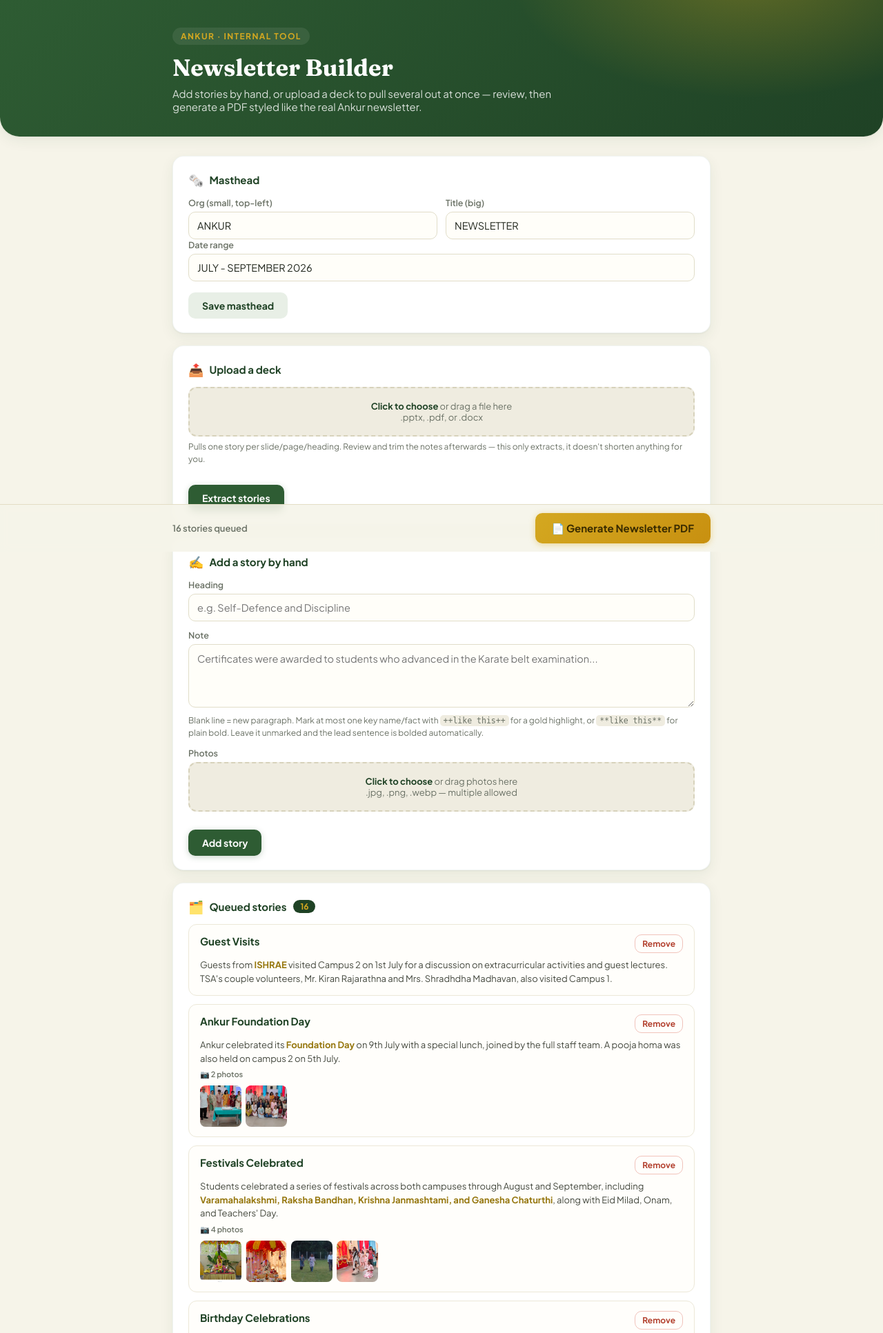
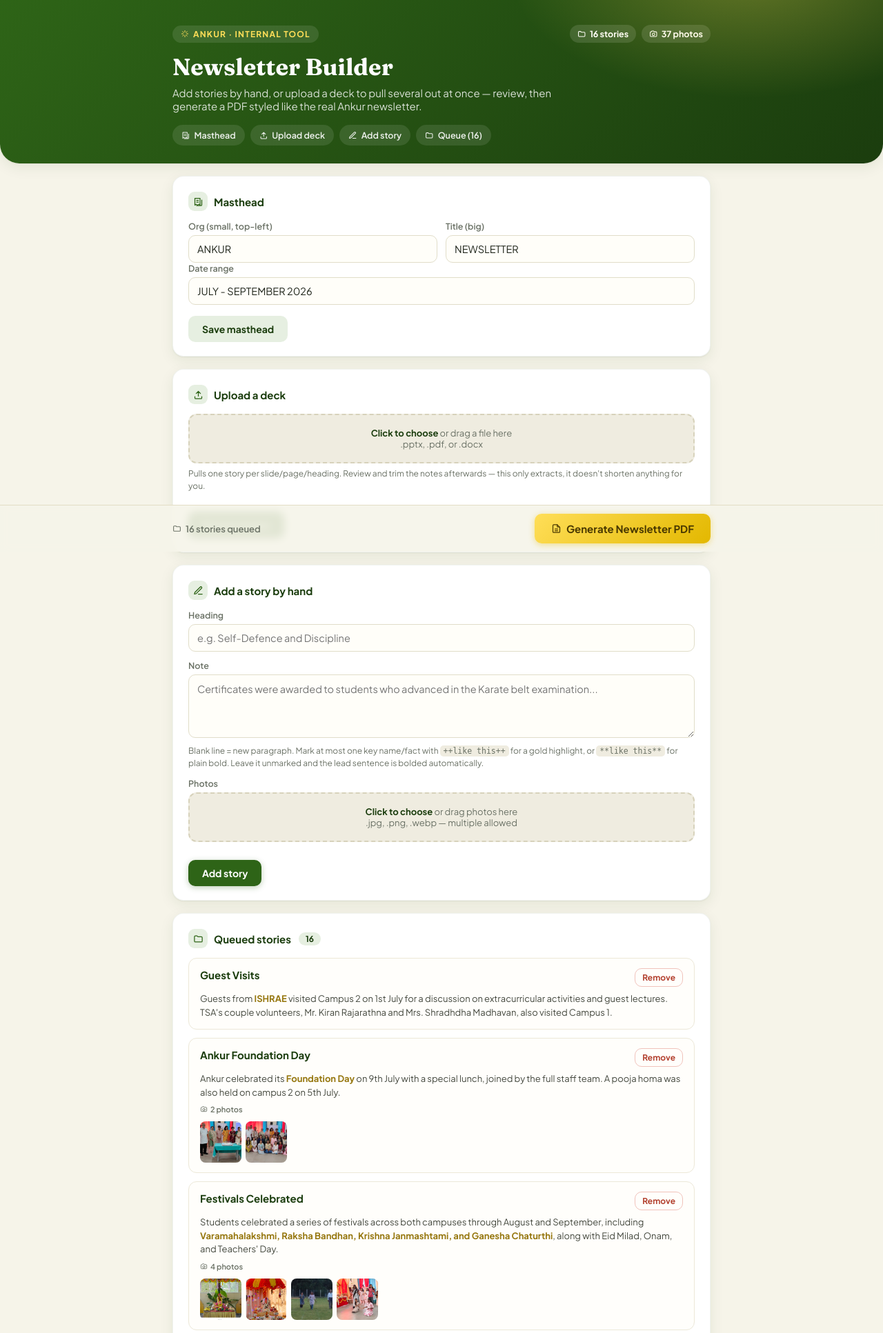
Before and after one commit to shoaibul0926/ankur-newsletter, a Flask app: page / in a window 1280 px wide. Shown: the top 1933 px of the page at 69% size. Run offline with Flask 3, Linux system fonts and the light colour scheme; some libraries are stand-ins or nearby versions.

Commit message:
Polish builder UI: SVG icons, exact brand colors, stats strip, section nav
Swaps emoji icons for clean inline SVG icons, switches the UI theme to
the exact brand green/gold sampled from the real PDF (was an
approximation), adds a stories/photos stats strip and quick-nav pills
in the hero for a more professional, app-like feel on a page that gets
long once a term's stories are all queued.

Co-Authored-By: Claude Sonnet 5 <noreply@anthropic.com>

```diff
--- a/app.py
+++ b/app.py
@@ -66,8 +66,10 @@ def list_story_cards():
 def index():
     stories = load_stories(STORIES_DIR)
     bare_photo_headings = find_bare_photo_stories(stories)
-    return render_template("index.html", config=load_config(), stories=list_story_cards(),
-                            bare_photo_headings=bare_photo_headings)
+    cards = list_story_cards()
+    total_photos = sum(len(c["photo_urls"]) for c in cards)
+    return render_template("index.html", config=load_config(), stories=cards,
+                            bare_photo_headings=bare_photo_headings, total_photos=total_photos)
 
 
 @app.route("/photo/<path:relpath>")
--- a/templates/index.html
+++ b/templates/index.html
@@ -10,14 +10,15 @@
 <style>
   :root {
     --cream: #f6f4e9; --cream-deep: #efece0;
-    --green: #2e5c33; --green-deep: #1f4225; --green-soft: #e8efe6;
-    --gold: #d4a820; --gold-soft: #fbeec4; --gold-pdf: #ffde58;
-    --ink: #22281f; --muted: #6b7266;
+    --green: #2e6417; --green-deep: #1b3d0e; --green-soft: #e6efe1;
+    --gold: #ffde58; --gold-deep: #e3b800; --gold-soft: #fff6d8; --gold-ink: #6b5200;
+    --ink: #20261c; --muted: #6b7266;
     --red: #b3412f; --red-soft: #fbe6e2;
     --radius: 16px;
-    --shadow: 0 1px 2px rgba(31,66,37,.06), 0 6px 20px rgba(31,66,37,.07);
+    --shadow: 0 1px 2px rgba(27,61,14,.06), 0 6px 20px rgba(27,61,14,.08);
   }
   * { box-sizing: border-box; }
+  html { scroll-behavior: smooth; }
   body {
     font-family: 'Plus Jakarta Sans', -apple-system, Segoe UI, Arial, sans-serif;
     background:
@@ -28,10 +29,12 @@
     padding: 0 16px 120px;
   }
   .wrap { max-width: 780px; margin: 0 auto; }
+  svg.ic { width: 1em; height: 1em; stroke: currentColor; stroke-width: 2; fill: none;
+    stroke-linecap: round; stroke-linejoin: round; vertical-align: -0.15em; }
 
   .hero {
-    margin: 0 -16px 28px;
-    padding: 40px 16px 34px;
+    margin: 0 -16px 0;
+    padding: 36px 16px 26px;
     background: linear-gradient(135deg, var(--green) 0%, var(--green-deep) 100%);
     color: #fff;
     border-radius: 0 0 28px 28px;
@@ -42,29 +45,47 @@
   .hero::after {
     content: "";
     position: absolute; inset: 0;
-    background: radial-gradient(500px 260px at 85% -40px, rgba(212,168,32,.35), transparent 70%);
+    background: radial-gradient(500px 260px at 85% -40px, rgba(255,222,88,.3), transparent 70%);
   }
   .hero-inner { max-width: 780px; margin: 0 auto; position: relative; }
+  .hero-top { display: flex; align-items: center; justify-content: space-between; gap: 10px; flex-wrap: wrap; }
   .hero-eyebrow {
-    display: inline-block; font-size: 12px; font-weight: 700; letter-spacing: .12em;
-    text-transform: uppercase; color: var(--gold); background: rgba(255,255,255,.08);
-    padding: 5px 12px; border-radius: 999px; margin-bottom: 14px;
+    display: inline-flex; align-items: center; gap: 6px; font-size: 12px; font-weight: 700; letter-spacing: .1em;
+    text-transform: uppercase; color: var(--gold); background: rgba(255,255,255,.1);
+    padding: 5px 12px; border-radius: 999px;
+  }
+  .hero-stats { display: flex; gap: 8px; font-size: 12.5px; font-weight: 700; color: #fff; }
+  .hero-stats span {
+    background: rgba(255,255,255,.12); padding: 5px 11px; border-radius: 999px;
+    display: inline-flex; align-items: center; gap: 5px;
   }
   .hero h1 {
     font-family: 'Fraunces', Georgia, serif; font-weight: 700;
-    font-size: 34px; line-height: 1.15; margin: 0 0 8px;
+    font-size: 34px; line-height: 1.15; margin: 16px 0 8px;
   }
-  .hero p { margin: 0; color: rgba(255,255,255,.82); font-size: 15px; max-width: 54ch; }
+  .hero p { margin: 0 0 18px; color: rgba(255,255,255,.82); font-size: 15px; max-width: 54ch; }
+
+  .quicknav { display: flex; gap: 8px; flex-wrap: wrap; }
+  .quicknav a {
+    display: inline-flex; align-items: center; gap: 6px; text-decoration: none;
+    background: rgba(255,255,255,.1); color: rgba(255,255,255,.92); font-size: 12.5px; font-weight: 600;
+    padding: 7px 13px; border-radius: 999px; transition: background .15s;
+  }
+  .quicknav a:hover { background: rgba(255,255,255,.22); }
 
   section {
     background: #fff; border-radius: var(--radius); padding: 22px 22px 20px;
-    margin-bottom: 18px; box-shadow: var(--shadow); border: 1px solid rgba(31,66,37,.06);
+    margin: 18px 0; box-shadow: var(--shadow); border: 1px solid rgba(27,61,14,.06);
+    scroll-margin-top: 16px;
   }
   section h2 {
     margin: 0 0 14px; font-size: 15px; color: var(--green-deep); font-weight: 700;
-    display: flex; align-items: center; gap: 8px;
+    display: flex; align-items: center; gap: 9px;
   }
-  section h2 .icon { font-size: 18px; }
+  section h2 .icon {
+    width: 28px; height: 28px; border-radius: 9px; background: var(--green-soft); color: var(--green);
+    display: inline-flex; align-items: center; justify-content: center; font-size: 15px; flex: none;
+  }
 
   label { display: block; font-size: 12.5px; font-weight: 600; color: var(--muted); margin: 12px 0 5px; }
   label:first-of-type { margin-top: 0; }
@@ -74,7 +95,7 @@
     transition: border-color .15s, box-shadow .15s;
   }
   input[type=text]:focus, textarea:focus {
-    outline: none; border-color: var(--green); box-shadow: 0 0 0 3px rgba(46,92,51,.12);
+    outline: none; border-color: var(--green); box-shadow: 0 0 0 3px rgba(46,100,23,.14);
   }
   textarea { min-height: 92px; resize: vertical; line-height: 1.5; }
   .hint { font-size: 12px; color: var(--muted); margin-top: 6px; line-height: 1.5; }
@@ -85,16 +106,16 @@
   .row > div { flex: 1; }
 
   button, .btn {
-    display: inline-flex; align-items: center; gap: 6px;
+    display: inline-flex; align-items: center; gap: 7px;
     margin-top: 16px; padding: 10px 20px; border: 0; cursor: pointer;
     border-radius: 10px; font-weight: 700; font-size: 14px; font-family: inherit;
     transition: transform .1s, box-shadow .15s, background .15s; text-decoration: none;
   }
   button:active, .btn:active { transform: scale(.97); }
-  .btn-primary { background: var(--green); color: #fff; box-shadow: 0 2px 8px rgba(46,92,51,.25); }
+  .btn-primary { background: var(--green); color: #fff; box-shadow: 0 2px 8px rgba(46,100,23,.3); }
   .btn-primary:hover { background: var(--green-deep); }
   .btn-secondary { background: var(--green-soft); color: var(--green-deep); }
-  .btn-secondary:hover { background: #dfe9db; }
+  .btn-secondary:hover { background: #d9e6d2; }
   .btn-danger {
     background: transparent; color: var(--red); padding: 5px 10px; font-size: 12px;
     margin-top: 0; border: 1.5px solid #f1c3bb;
@@ -110,11 +131,6 @@
   .dropzone.drag { border-color: var(--green); background: var(--green-soft); color: var(--green-deep); }
   .dropzone strong { color: var(--green-deep); }
   .dropzone input[type=file] { display: none; }
-  .file-chip {
-    display: inline-flex; align-items: center; gap: 6px; background: var(--green-soft);
-    color: var(--green-deep); font-size: 12.5px; font-weight: 600; padding: 5px 10px;
-    border-radius: 999px; margin: 8px 4px 0 0;
-  }
   .thumb-row { display: flex; gap: 8px; flex-wrap: wrap; margin-top: 10px; }
   .thumb-row img {
     width: 56px; height: 56px; object-fit: cover; border-radius: 8px;
@@ -127,7 +143,7 @@
     padding: 12px 14px; font-size: 13px; line-height: 1.55; display: none;
   }
   .preview-box.show { display: block; }
-  .preview-box .gold { color: var(--gold-pdf); font-weight: 700; }
+  .preview-box .gold { color: var(--gold); font-weight: 700; }
   .preview-box b { font-weight: 700; }
   .preview-label {
     font-size: 10.5px; text-transform: uppercase; letter-spacing: .08em; color: rgba(255,255,255,.6);
@@ -137,7 +153,7 @@
   /* flash messages */
   .flash {
     padding: 12px 16px; border-radius: 12px; font-size: 13.5px; font-weight: 600;
-    margin-bottom: 14px; display: flex; align-items: center; gap: 8px;
+    margin: 18px 0 0; display: flex; align-items: center; gap: 8px;
     animation: slide-in .25s ease-out;
   }
   .flash.success { background: var(--green-soft); color: var(--green-deep); }
@@ -145,20 +161,21 @@
   @keyframes slide-in { from { opacity: 0; transform: translateY(-6px); } to { opacity: 1; transform: translateY(0); } }
 
   section.warning { background: var(--gold-soft); border-color: #ecd68a; }
-  section.warning h2 { color: #8a5a00; }
-  section.warning ul { margin: 2px 0 0; padding-left: 20px; font-size: 13px; color: #6b4c00; }
+  section.warning h2 { color: var(--gold-ink); }
+  section.warning h2 .icon { background: #fbe9ae; color: var(--gold-ink); }
+  section.warning ul { margin: 2px 0 0; padding-left: 20px; font-size: 13px; color: var(--gold-ink); }
   section.warning li { margin-bottom: 2px; }
 
   /* story cards */
   .queue-count {
-    font-weight: 700; color: var(--gold); background: var(--green-deep);
+    font-weight: 700; color: var(--green-deep); background: var(--green-soft);
     border-radius: 999px; font-size: 12px; padding: 2px 10px; margin-left: 2px;
   }
   .story-card {
     border: 1px solid #ece8d8; border-radius: 12px; padding: 14px 16px; margin-bottom: 12px;
     transition: box-shadow .15s, transform .15s; background: #fffefb;
   }
-  .story-card:hover { box-shadow: 0 2px 10px rgba(31,66,37,.08); }
+  .story-card:hover { box-shadow: 0 2px 10px rgba(27,61,14,.08); }
   .card-top { display: flex; justify-content: space-between; align-items: flex-start; gap: 10px; }
   .story-card h3 { margin: 0; color: var(--green-deep); font-size: 15px; font-weight: 700; }
   .story-card .note { font-size: 13px; color: #45493f; white-space: pre-wrap; margin: 8px 0 0; line-height: 1.5; }
@@ -166,7 +183,7 @@
   .story-card .note b { font-weight: 700; }
   .photo-badge {
     font-size: 11px; color: var(--muted); font-weight: 600; display: inline-flex;
-    align-items: center; gap: 4px; margin-top: 2px;
+    align-items: center; gap: 4px; margin-top: 8px;
   }
   .thumbs { display: flex; gap: 6px; flex-wrap: wrap; margin-top: 8px; }
   .thumbs img { width: 60px; height: 60px; object-fit: cover; border-radius: 8px; }
@@ -185,12 +202,12 @@
     width: 100%; max-width: 780px; display: flex; align-items: center;
     justify-content: space-between; gap: 12px;
   }
-  .sticky-bar .count { font-size: 13px; color: var(--muted); font-weight: 600; }
+  .sticky-bar .count { font-size: 13px; color: var(--muted); font-weight: 600; display: flex; align-items: center; gap: 6px; }
   .generate {
-    background: linear-gradient(135deg, var(--gold), #c89010); color: #3a2c00;
-    font-size: 15px; padding: 12px 24px; box-shadow: 0 2px 10px rgba(212,168,32,.4); margin: 0;
+    background: linear-gradient(135deg, var(--gold), var(--gold-deep)); color: #4a3900;
+    font-size: 15px; padding: 12px 24px; box-shadow: 0 2px 10px rgba(227,184,0,.4); margin: 0;
   }
-  .generate:hover { filter: brightness(1.05); }
+  .generate:hover { filter: brightness(1.04); }
 
   @media (max-width: 520px) {
     .hero h1 { font-size: 27px; }
@@ -201,23 +218,46 @@
 </head>
 <body>
 
+{% macro icon(name) %}{% if name == 'paper' %}<svg class="ic" viewBox="0 0 24 24"><path d="M4 4h12v16l-3-2-3 2-3-2-3 2z"/><path d="M20 8v11a2 2 0 0 1-2 2H8"/><path d="M8 9h4M8 13h4"/></svg>
+{% elif name == 'upload' %}<svg class="ic" viewBox="0 0 24 24"><path d="M12 15V4M7 9l5-5 5 5"/><path d="M4 16v3a2 2 0 0 0 2 2h12a2 2 0 0 0 2-2v-3"/></svg>
+{% elif name == 'edit' %}<svg class="ic" viewBox="0 0 24 24"><path d="M12 20h9"/><path d="M16.5 3.5a2.1 2.1 0 0 1 3 3L7 19l-4 1 1-4z"/></svg>
+{% elif name == 'folder' %}<svg class="ic" viewBox="0 0 24 24"><path d="M3 7a2 2 0 0 1 2-2h4l2 2h8a2 2 0 0 1 2 2v8a2 2 0 0 1-2 2H5a2 2 0 0 1-2-2z"/></svg>
+{% elif name == 'alert' %}<svg class="ic" viewBox="0 0 24 24"><path d="M12 9v4"/><path d="M10.3 3.6 1.8 18a2 2 0 0 0 1.7 3h17a2 2 0 0 0 1.7-3L13.7 3.6a2 2 0 0 0-3.4 0z"/><path d="M12 17h.01"/></svg>
+{% elif name == 'doc' %}<svg class="ic" viewBox="0 0 24 24"><path d="M14 3v4a1 1 0 0 0 1 1h4"/><path d="M6 21a2 2 0 0 1-2-2V5a2 2 0 0 1 2-2h8l6 6v10a2 2 0 0 1-2 2z"/><path d="M9 13h6M9 17h6"/></svg>
+{% elif name == 'camera' %}<svg class="ic" viewBox="0 0 24 24"><path d="M3 8a2 2 0 0 1 2-2h1l1.5-2h5L14 6h5a2 2 0 0 1 2 2v9a2 2 0 0 1-2 2H5a2 2 0 0 1-2-2z"/><circle cx="12" cy="13" r="3.5"/></svg>
+{% elif name == 'check' %}<svg class="ic" viewBox="0 0 24 24"><path d="M20 6 9 17l-5-5"/></svg>
+{% elif name == 'sparkle' %}<svg class="ic" viewBox="0 0 24 24"><path d="M12 3v4M12 17v4M3 12h4M17 12h4M5.6 5.6l2.8 2.8M15.6 15.6l2.8 2.8M18.4 5.6l-2.8 2.8M8.4 15.6l-2.8 2.8"/></svg>
+{% endif %}{% endmacro %}
+
 <div class="hero">
   <div class="hero-inner">
-    <span class="hero-eyebrow">Ankur &middot; Internal tool</span>
+    <div class="hero-top">
+      <span class="hero-eyebrow">{{ icon('sparkle') }} Ankur &middot; Internal tool</span>
+      <div class="hero-stats">
+        <span>{{ icon('folder') }} {{ stories|length }} stories</span>
+        <span>{{ icon('camera') }} {{ total_photos }} photos</span>
+      </div>
+    </div>
     <h1>Newsletter Builder</h1>
     <p>Add stories by hand, or upload a deck to pull several out at once — review, then generate a PDF styled like the real Ankur newsletter.</p>
+    <div class="quicknav">
+      <a href="#masthead">{{ icon('paper') }} Masthead</a>
+      <a href="#upload">{{ icon('upload') }} Upload deck</a>
+      <a href="#add">{{ icon('edit') }} Add story</a>
+      <a href="#queue">{{ icon('folder') }} Queue ({{ stories|length }})</a>
+    </div>
   </div>
 </div>
 
 <div class="wrap">
 
   {% for category, message in get_flashed_messages(with_categories=true) %}
-    <div class="flash {{ category }}">{{ "✓" if category == "success" else "⚠" }} {{ message }}</div>
+    <div class="flash {{ category }}">{{ icon('check') if category == 'success' else icon('alert') }} {{ message }}</div>
   {% endfor %}
 
   {% if bare_photo_headings %}
   <section class="warning">
-    <h2><span class="icon">⚠</span> These stories have photos but no article yet</h2>
+    <h2><span class="icon">{{ icon('alert') }}</span> These stories have photos but no article yet</h2>
     <p class="hint">Every photo needs a caption explaining it — edit the note below for each before generating:</p>
     <ul>
       {% for h in bare_photo_headings %}<li>{{ h }}</li>{% endfor %}
@@ -225,8 +265,8 @@
   </section>
   {% endif %}
 
-  <section>
-    <h2><span class="icon">🗞️</span> Masthead</h2>
+  <section id="masthead">
+    <h2><span class="icon">{{ icon('paper') }}</span> Masthead</h2>
     <form method="post" action="{{ url_for('update_config') }}">
       <div class="row">
         <div>
@@ -244,8 +284,8 @@
     </form>
   </section>
 
-  <section>
-    <h2><span class="icon">📤</span> Upload a deck</h2>
+  <section id="upload">
+    <h2><span class="icon">{{ icon('upload') }}</span> Upload a deck</h2>
     <form method="post" action="{{ url_for('upload_deck') }}" enctype="multipart/form-data" id="deckForm">
       <div class="dropzone" id="deckZone">
         <strong>Click to choose</strong> or drag a file here<br>
@@ -257,13 +297,13 @@
     </form>
   </section>
 
-  <section>
-    <h2><span class="icon">✍️</span> Add a story by hand</h2>
+  <section id="add">
+    <h2><span class="icon">{{ icon('edit') }}</span> Add a story by hand</h2>
     <form method="post" action="{{ url_for('add_story') }}" enctype="multipart/form-data" id="storyForm">
       <label>Heading</label>
       <input type="text" name="heading" placeholder="e.g. Self-Defence and Discipline">
       <label>Note</label>
-      <textarea name="note" id="noteInput" placeholder="Certificates were awarded to students who advanced in the Karate belt examination...">{{ "" }}</textarea>
+      <textarea name="note" id="noteInput" placeholder="Certificates were awarded to students who advanced in the Karate belt examination..."></textarea>
       <p class="hint">Blank line = new paragraph. Mark at most one key name/fact with <code>++like this++</code> for a gold highlight, or <code>**like this**</code> for plain bold. Leave it unmarked and the lead sentence is bolded automatically.</p>
       <div class="preview-box" id="notePreview"><div class="preview-label">Preview</div><div id="notePreviewBody"></div></div>
 
@@ -278,8 +318,8 @@
     </form>
   </section>
 
-  <section>
-    <h2><span class="icon">🗂️</span> Queued stories <span class="queue-count">{{ stories|length }}</span></h2>
+  <section id="queue">
+    <h2><span class="icon">{{ icon('folder') }}</span> Queued stories <span class="queue-count">{{ stories|length }}</span></h2>
     {% if not stories %}
       <p class="empty">Nothing yet — add a story above or upload a deck.</p>
     {% endif %}
@@ -294,7 +334,7 @@
         </div>
         {% if s.note %}<div class="note" data-raw="{{ s.note }}"></div>{% endif %}
         {% if s.photo_urls %}
-        <div class="photo-badge">📷 {{ s.photo_urls|length }} photo{{ "s" if s.photo_urls|length != 1 else "" }}</div>
+        <div class="photo-badge">{{ icon('camera') }} {{ s.photo_urls|length }} photo{{ "s" if s.photo_urls|length != 1 else "" }}</div>
         <div class="thumbs">
           {% for url in s.photo_urls %}<img src="{{ url }}" loading="lazy">{% endfor %}
         </div>
@@ -307,14 +347,14 @@
 
 <div class="sticky-bar">
   <div class="inner">
-    <span class="count">{{ stories|length }} stor{{ "y" if stories|length == 1 else "ies" }} queued</span>
-    <a class="btn generate" href="{{ url_for('generate') }}" target="_blank">📄 Generate Newsletter PDF</a>
+    <span class="count">{{ icon('folder') }} {{ stories|length }} stor{{ "y" if stories|length == 1 else "ies" }} queued</span>
+    <a class="btn generate" href="{{ url_for('generate') }}" target="_blank">{{ icon('doc') }} Generate Newsletter PDF</a>
   </div>
 </div>
 
 <script>
 // -- drag & drop + chosen-file display for the deck upload zone --
-function wireDropzone(zoneId, inputId, labelId, multiple) {
+function wireDropzone(zoneId, inputId, labelId) {
   const zone = document.getElementById(zoneId);
   const input = document.getElementById(inputId);
   const label = document.getElementById(labelId);
```
